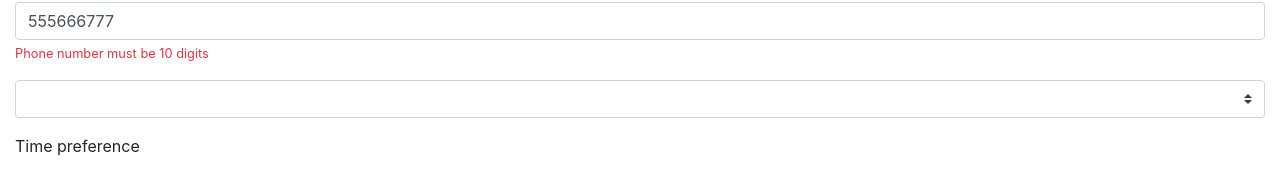
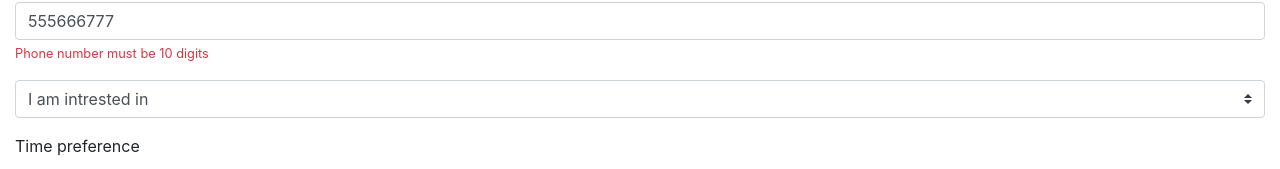
Before and after one commit to ranibb/Angular-Forms, an Angular app in the folder template-driven-forms/: page / in a window 1280 px wide. Shown: the part 258-427 px from the top of the page. Built offline with nearby package versions, Linux system fonts and the light colour scheme.

Commit message:
Validating a select control using our own custom validation.

```diff
--- a/template-driven-forms/src/app/app.component.html
+++ b/template-driven-forms/src/app/app.component.html
@@ -24,10 +24,11 @@
         </div>
 
         <div class="form-group">
-            <select class="custom-select" name="topic" [(ngModel)]="userModel.topic">
-                <option vlaue="">I am intrested in</option>
+                <select class="custom-select" (blur)="validateTopic(topic.value)" (change)="validateTopic(topic.value)" #topic="ngModel" [class.is-invalid]="topicHasError && topic.touched" name="topic" [(ngModel)]="userModel.topic">
+                <option value="default">I am intrested in</option>
                 <option *ngFor="let topic of topics">{{topic}}</option>
             </select>
+            <small class="text-danger" [class.d-none]="!topicHasError || topic.untouched">Please choose a topic</small>
         </div>
 
         <div class="mb-3">
--- a/template-driven-forms/src/app/app.component.ts
+++ b/template-driven-forms/src/app/app.component.ts
@@ -9,5 +9,15 @@ import { User } from "./user";
 export class AppComponent {
   topics = ['Angular', 'React', 'Vue'];
 
-  userModel = new User('', 'rob@test.com', 555666777, '', 'morning', true);
+  topicHasError = true;
+
+  userModel = new User('', 'rob@test.com', 555666777, 'default', 'morning', true);
+
+  validateTopic(value) {
+    if (value === 'default') {
+      this.topicHasError = true;
+    } else {
+      this.topicHasError = false;
+    }
+  }
 }
```
Also changed, not shown: 1 other file (tests, documents, lock files or other folders).
